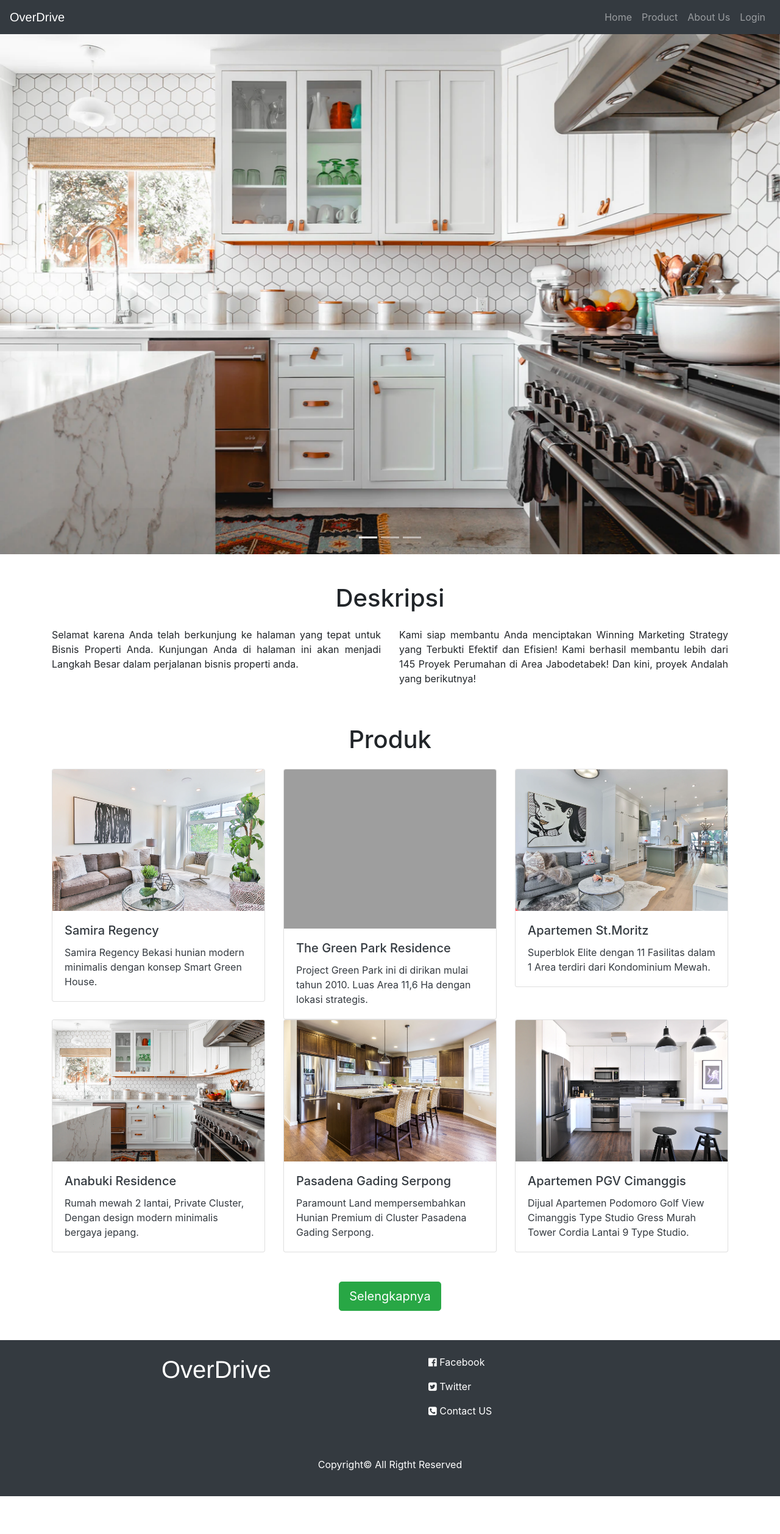
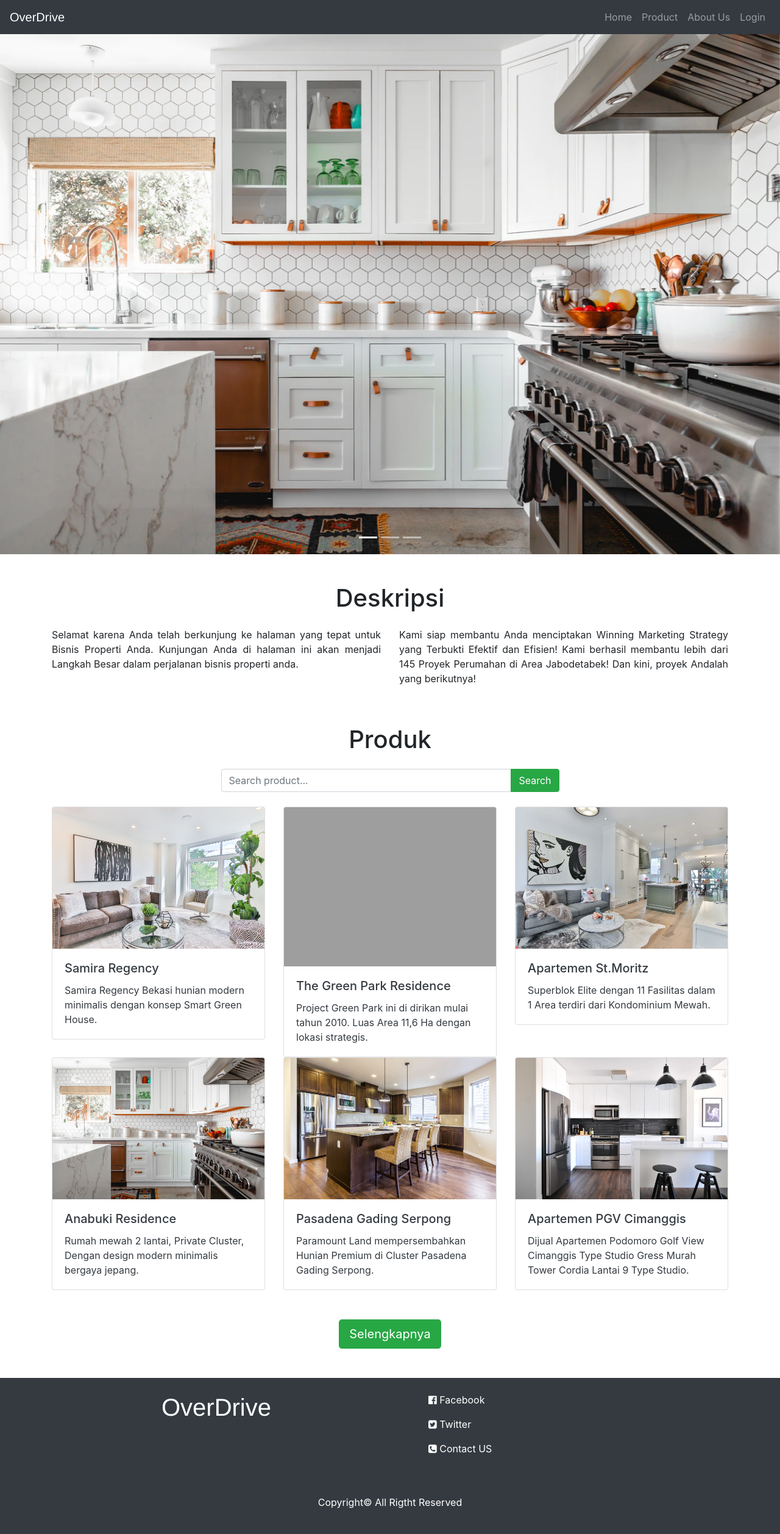
Before and after one commit to muhammadridwan47/overdrive-codeigniter, a CodeIgniter app: page /tugas-wp2/ in a window 1280 px wide. Shown: the whole page at 61% size. Before the commit the page ends 2454 px from the top, so only its background shows below. Run offline with CodeIgniter, Linux system fonts and the light colour scheme; data comes from the database, SQL or seed files in the repository; grey boxes are pictures that could not be loaded.

Commit message:
finished to apply search feature

```diff
--- a/application/controllers/Admin.php
+++ b/application/controllers/Admin.php
@@ -10,7 +10,11 @@ class Admin extends CI_Controller
 
     public function index()
     {
-        $allProduct = $this->ModelAdmin->getAllProduct()->result_array();
+        if($search = $this->input->get('search', TRUE)) {
+            $allProduct = $this->ModelAdmin->getAllProductBySearch($search)->result_array();
+        } else {
+            $allProduct = $this->ModelAdmin->getAllProduct()->result_array();
+        }
         $data = ['products' => $allProduct];
         $this->load->view('templates/header');
         $this->load->view('admin/index', $data);
--- a/application/controllers/Authentication.php
+++ b/application/controllers/Authentication.php
@@ -50,6 +50,7 @@ class Authentication extends CI_Controller
                 redirect('home');
             } else {
                 $this->session->set_flashdata('pesan', '<div class="alert alert-danger alert-message" role="alert">Password Salah!!</div>');
+                redirect('authentication');
             }
         } else {
             $this->session->set_flashdata('pesan', '<div class="alert alert-danger alert-message" role="alert">Email tidak terdaftar!!</div>');
--- a/application/controllers/Product.php
+++ b/application/controllers/Product.php
@@ -3,7 +3,11 @@ class Product extends CI_Controller
 {
     public function index()
     {
-        $allProduct = $this->ModelProduct->getAllProduct()->result_array();
+        if($search = $this->input->get('search', TRUE)) {
+            $allProduct = $this->ModelProduct->getAllProductBySearch($search)->result_array();
+        } else {
+            $allProduct = $this->ModelProduct->getAllProduct()->result_array();
+        }
         $data = ['products' => $allProduct];
         $this->load->view('templates/header');
         $this->load->view('product/index', $data);
--- a/application/models/ModelAdmin.php
+++ b/application/models/ModelAdmin.php
@@ -6,6 +6,13 @@ class ModelAdmin extends CI_Model
     {
         $this->db->select('*');
         $this->db->from('produk');
+        return $this->db->get();
+    }
+
+    public function getAllProductBySearch($search = '')
+    {
+        $this->db->from('produk');
+        $this->db->like('nama_produk', $search);
         return $this->db->get();
     }
 
--- a/application/models/ModelCheckout.php
+++ b/application/models/ModelCheckout.php
@@ -9,5 +9,11 @@ class ModelCheckout extends CI_Model
         $this->db->join('produk', 'produk.id_produk = checkout.id_produk');
         return $this->db->get();
     }
-
+    public function getAllCheckoutBySearch($search)
+    {
+        $this->db->like('nama_produk', $search);
+        $this->db->from('checkout');
+        $this->db->join('produk', 'produk.id_produk = checkout.id_produk');
+        return $this->db->get();
+    }
 }
--- a/application/models/ModelProduct.php
+++ b/application/models/ModelProduct.php
@@ -6,6 +6,13 @@ class ModelProduct extends CI_Model
     {
         $this->db->select('*');
         $this->db->from('produk');
+        return $this->db->get();
+    }
+
+    public function getAllProductBySearch($search = '')
+    {
+        $this->db->from('produk');
+        $this->db->like('nama_produk', $search);
         return $this->db->get();
     }
 
--- a/application/views/home/index.php
+++ b/application/views/home/index.php
@@ -49,7 +49,17 @@
                 <h1>Produk</h1>
             </div>
         </div>
-
+        <!-- Searching -->
+        <center>
+        <form action="<?= base_url('product') ?>" method="GET">
+          <div class="input-group mb-3  w-50 mb-4">
+              <input type="text" required class="form-control" placeholder="Search product..." name="search" aria-label="Recipient's username" aria-describedby="button-addon2">
+              <div class="input-group-append">
+                  <button class="btn btn-success" type="submit" id="button-addon2">Search</button>
+              </div>
+          </div>
+        </form>
+        </center>
         <!-- Card -->
         <div class="row">
            <?php foreach( $products as $product ) : ?>
```
Also changed, not shown: application/controllers/Checkout.php (+6 -1 lines), application/views/admin/index.php (+13 -2 lines), application/views/checkout/index.php (+11 -2 lines), application/views/product/index.php (+11 -1 lines).
